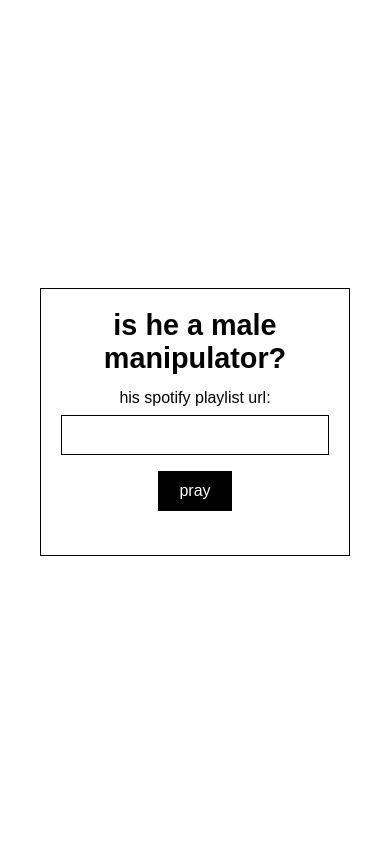
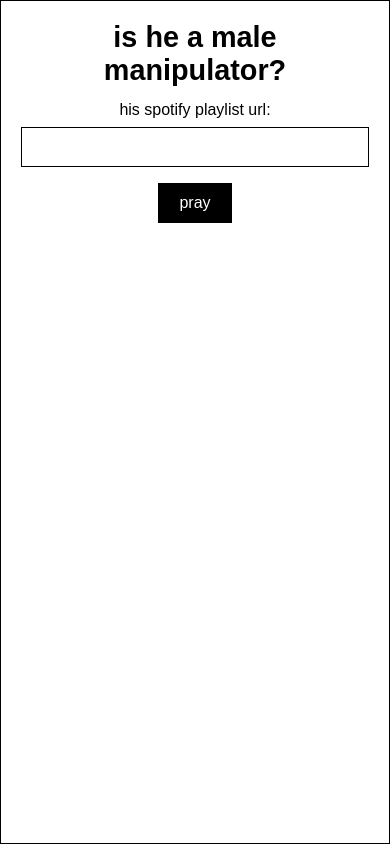
Before and after one commit to bobby-cmyk/malemanipulator, a Flask app: page / in a window 390 px wide. Run offline with Flask 3, Linux system fonts and the light colour scheme.

Commit message:
Adjust mobile

```diff
--- a/static/styles.css
+++ b/static/styles.css
@@ -14,7 +14,7 @@ body {
     align-items: center;
     justify-content: center;
     min-height: 100vh;
-    padding: 20px;
+    padding: 0;  /* Remove padding to avoid overflow on mobile */
 }
 
 /* Container for Centered Content */
@@ -24,7 +24,8 @@ body {
     text-align: center;
     border: 1px solid #000;
     padding: 20px;
-    margin: 20px;
+    margin: 0 auto; /* Center without adding extra space */
+    min-height: 100vh; /* Ensures full viewport height */
 }
 
 /* Header Styling */
```
